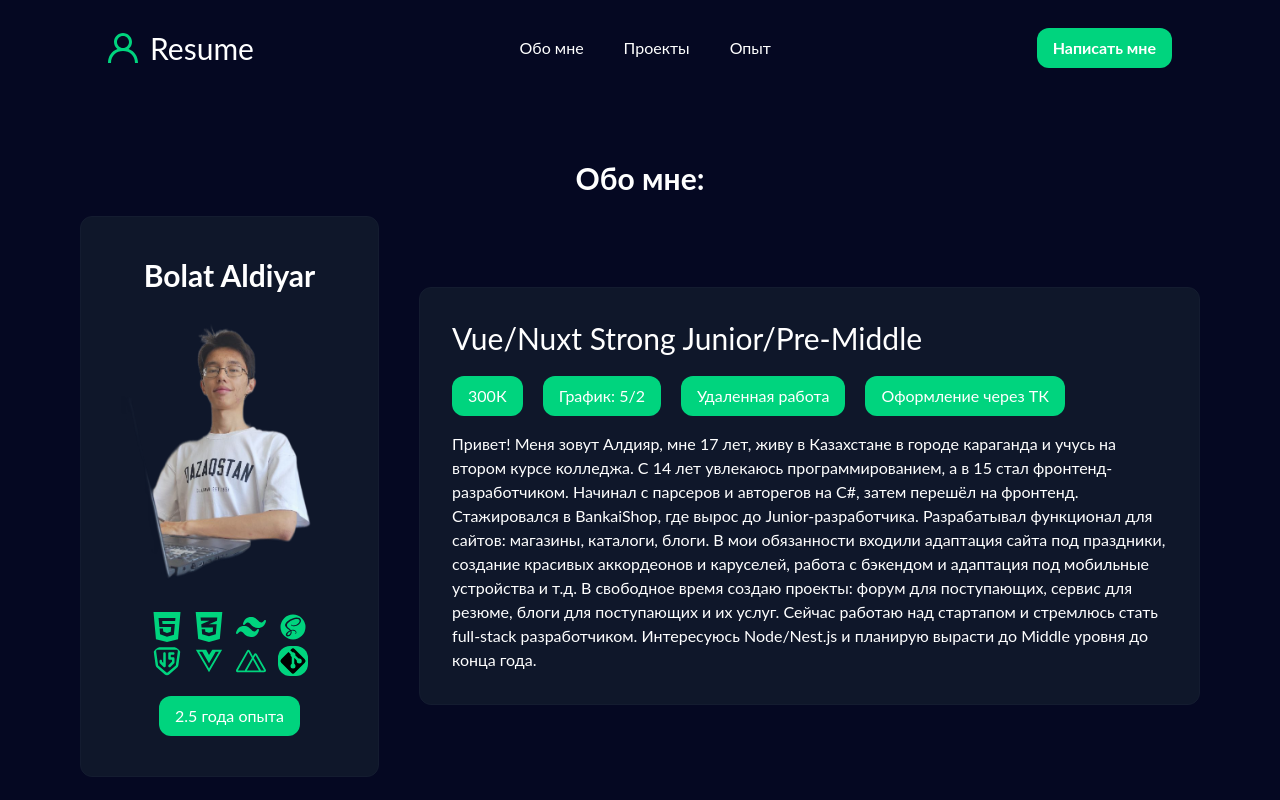
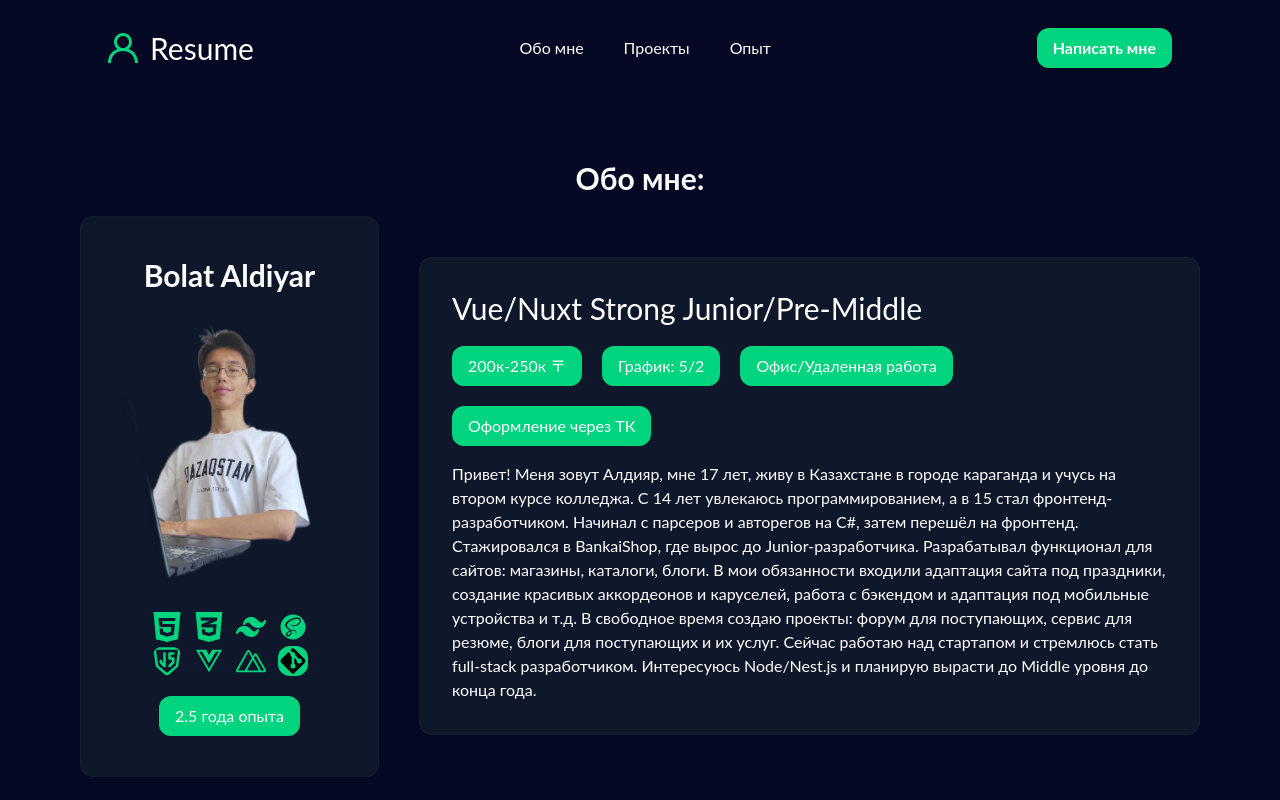
Before and after one commit to Shpaldik/Aldiyar-resume, a Vue app: page / in a window 1280 px wide. Shown: the top 800 px of the page. Built offline with nearby package versions, Linux system fonts and the light colour scheme.

Commit message:
Мелкие доработки 7.0

```diff
--- a/src/components/Info.vue
+++ b/src/components/Info.vue
@@ -30,9 +30,9 @@
             <div class="bg-gray border border-border p-5 md:p-8 rounded-xl w-full">
                 <h1 class="text-3xl">Vue/Nuxt Strong Junior/Pre-Middle</h1>
                 <div class="flex flex-wrap gap-5 mt-5">
-                    <button class="bg-green p-2 rounded-xl w-full md:w-auto md:px-4">300К</button>
+                    <button class="bg-green p-2 rounded-xl w-full md:w-auto md:px-4">200к-250к 〒</button>
                     <button class="bg-green p-2 rounded-xl w-full md:w-auto md:px-4">График: 5/2</button>
-                    <button class="bg-green p-2 rounded-xl w-full md:w-auto md:px-4">Удаленная работа</button>
+                    <button class="bg-green p-2 rounded-xl w-full md:w-auto md:px-4">Офис/Удаленная работа</button>
                     <button class="bg-green p-2 rounded-xl w-full md:w-auto md:px-4">Оформление через ТК</button>
                 </div>
                 <p class="mt-4">Привет! Меня зовут Алдияр, мне 17 лет, живу в Казахстане в городе караганда и учусь на втором курсе колледжа. С 14 лет увлекаюсь программированием, а в 15 стал фронтенд-разработчиком. Начинал с парсеров и авторегов на C#, затем перешёл на фронтенд. Стажировался в BankaiShop, где вырос до Junior-разработчика. Разрабатывал функционал для сайтов: магазины, каталоги, блоги. В мои обязанности входили адаптация сайта под праздники, создание красивых аккордеонов и каруселей, работа с бэкендом и адаптация под мобильные устройства и т.д. В свободное время создаю проекты: форум для поступающих, сервис для резюме, блоги для поступающих и их услуг. Сейчас работаю над стартапом и стремлюсь стать full-stack разработчиком. Интересуюсь Node/Nest.js и планирую вырасти до Middle уровня до конца года.</p>
```
